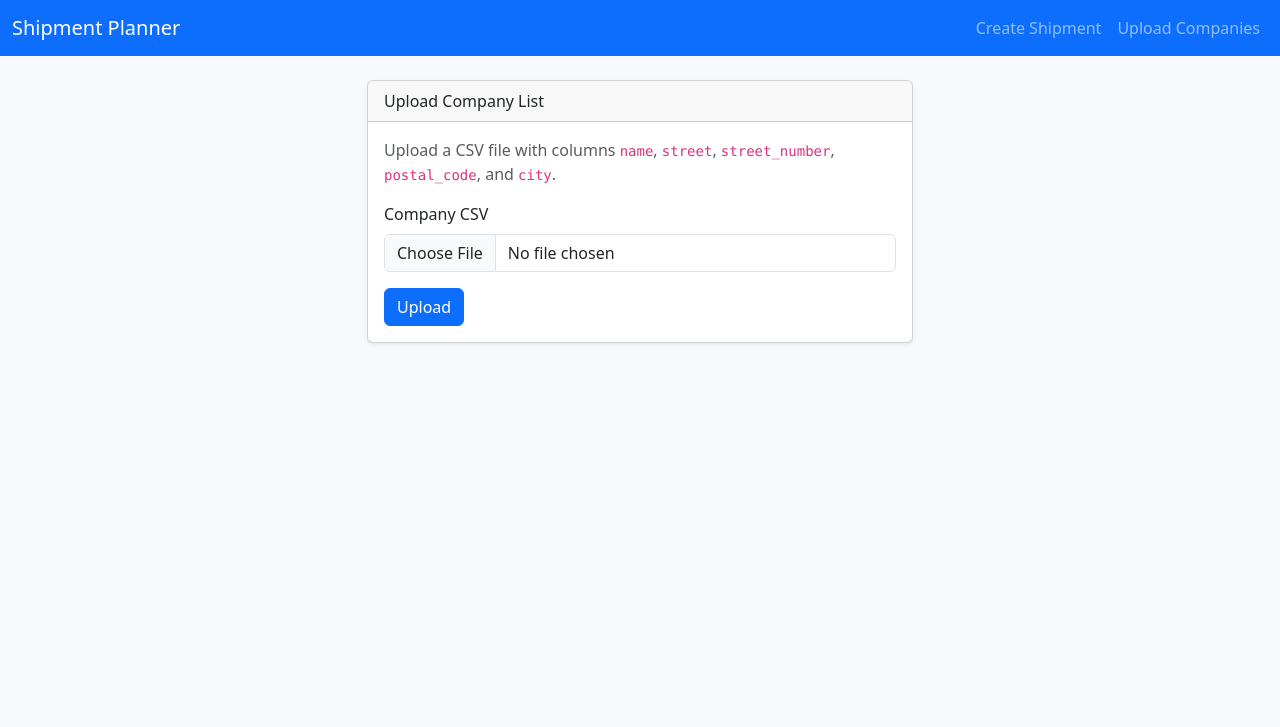
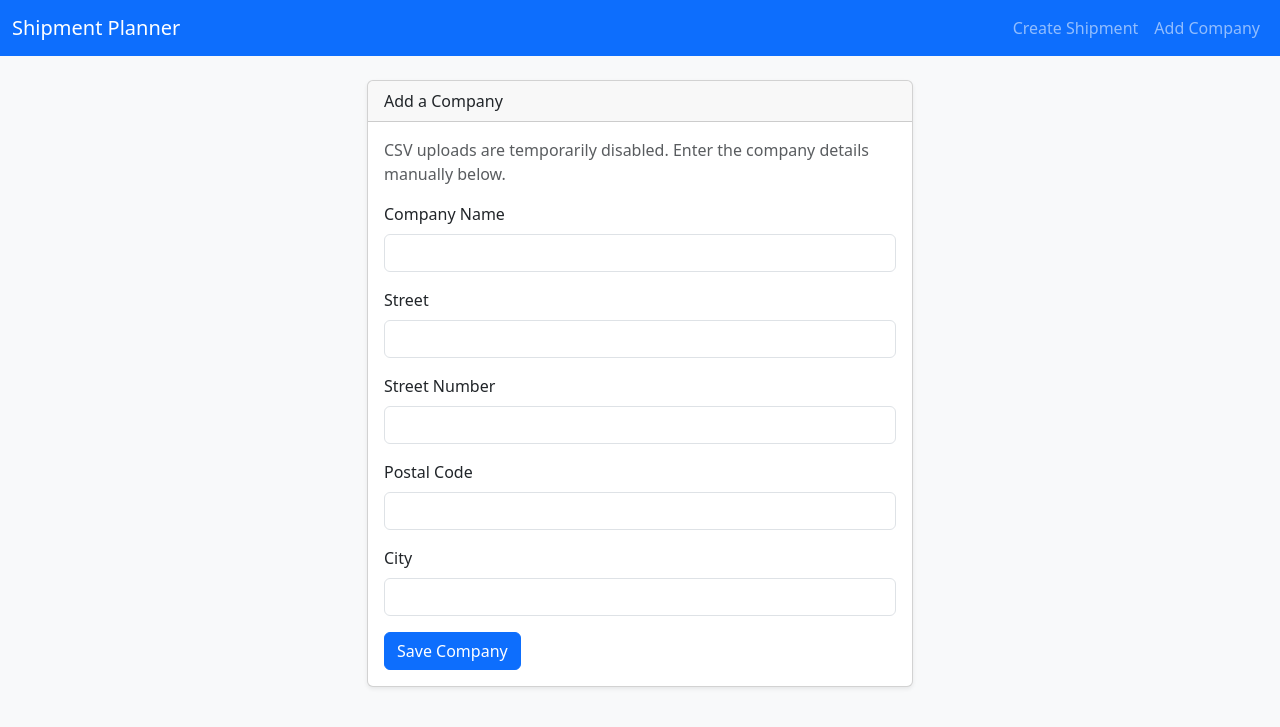
Before and after one commit to mistenes/excelemail, a Flask app: page /companies/upload in a window 1280 px wide. Shown: the top 727 px of the page. Run offline with Flask 3, Linux system fonts and the light colour scheme; some libraries are stand-ins or nearby versions.

Commit message:
Replace CSV import with manual company form

```diff
--- a/app/routes.py
+++ b/app/routes.py
@@ -1,6 +1,4 @@
-import csv
 from datetime import datetime
-from io import TextIOWrapper
 
 from flask import (
     Blueprint,
@@ -95,64 +93,52 @@ def create_shipment():
 
 @bp.route("/companies/upload", methods=["GET", "POST"])
 def upload_companies():
+    if not current_app.config.get("COMPANY_SCHEMA_CHECKED"):
+        ensure_company_schema(current_app)
+
     if request.method == "POST":
-        if not current_app.config.get("COMPANY_SCHEMA_CHECKED"):
-            ensure_company_schema(current_app)
+        fields = ["name", "street", "street_number", "postal_code", "city"]
+        company_data = {field: request.form.get(field, "").strip() for field in fields}
+        missing = [field for field, value in company_data.items() if not value]
 
-        file = request.files.get("file")
-        if not file or file.filename == "":
-            flash("Please choose a CSV file to upload.", "error")
+        if missing:
+            flash(
+                "All company details are required (name, street, street number, postal code, city).",
+                "error",
+            )
             return redirect(url_for("main.upload_companies"))
 
-        file.stream.seek(0)
-        csv_file = TextIOWrapper(file.stream, encoding="utf-8")
-        reader = csv.DictReader(csv_file)
-        rows = [
-            {k.lower(): (v or "").strip() for k, v in row.items() if k}
-            for row in reader
-        ]
+        try:
+            existing = Company.query.filter_by(name=company_data["name"]).first()
+        except ProgrammingError as exc:
+            current_app.logger.warning(
+                "Company lookup failed; attempting schema upgrade", exc_info=exc
+            )
+            db.session.rollback()
+            ensure_company_schema(current_app)
+            existing = Company.query.filter_by(name=company_data["name"]).first()
 
-        def import_companies(entries):
-            added = 0
-            skipped = 0
+        if existing:
+            flash("A company with this name already exists.", "info")
+            return redirect(url_for("main.upload_companies"))
 
-            for normalized in entries:
-                name = normalized.get("name")
-                street = normalized.get("street")
-                street_number = normalized.get("street_number")
-                postal_code = normalized.get("postal_code")
-                city = normalized.get("city")
-
-                if not all([name, street, street_number, postal_code, city]):
-                    skipped += 1
-                    continue
-
-                if Company.query.filter_by(name=name).first():
-                    skipped += 1
-                    continue
-
-                company = Company(
-                    name=name,
-                    street=street,
-                    street_number=street_number,
-                    postal_code=postal_code,
-                    city=city,
-                )
-                db.session.add(company)
-                added += 1
-
-            return added, skipped
+        def create_company():
+            return Company(
+                name=company_data["name"],
+                street=company_data["street"],
+                street_number=company_data["street_number"],
+                postal_code=company_data["postal_code"],
+                city=company_data["city"],
+            )
 
         try:
-            added, skipped = import_companies(rows)
+            db.session.add(create_company())
             db.session.commit()
         except ProgrammingError as exc:
             current_app.logger.warning(
-                "Company upload failed; attempting schema upgrade", exc_info=exc
+                "Company create failed; attempting schema upgrade", exc_info=exc
             )
             db.session.rollback()
-            db.session.close()
-
             if not ensure_company_schema(current_app):
                 flash(
                     "Could not adjust the company table automatically. Please retry later.",
@@ -161,23 +147,20 @@ def upload_companies():
                 return redirect(url_for("main.upload_companies"))
 
             try:
-                added, skipped = import_companies(rows)
+                db.session.add(create_company())
                 db.session.commit()
             except ProgrammingError as exc2:  # pragma: no cover - defensive logging
                 current_app.logger.exception(
-                    "Company upload failed again after schema upgrade", exc_info=exc2
+                    "Company create failed again after schema upgrade", exc_info=exc2
                 )
                 db.session.rollback()
                 flash(
-                    "Upload failed because the company table is still out of date.",
+                    "Saving the company failed because the table is still out of date.",
                     "error",
                 )
                 return redirect(url_for("main.upload_companies"))
 
-        flash(
-            f"Upload complete. Added {added} companies, skipped {skipped}.",
-            "success" if added else "info",
-        )
+        flash("Company added successfully.", "success")
         return redirect(url_for("main.index"))
 
     return render_template("upload.html")
--- a/app/templates/base.html
+++ b/app/templates/base.html
@@ -13,7 +13,7 @@
         <a class="navbar-brand" href="{{ url_for('main.index') }}">Shipment Planner</a>
         <div class="navbar-nav">
           <a class="nav-link" href="{{ url_for('main.index') }}">Create Shipment</a>
-          <a class="nav-link" href="{{ url_for('main.upload_companies') }}">Upload Companies</a>
+          <a class="nav-link" href="{{ url_for('main.upload_companies') }}">Add Company</a>
         </div>
       </div>
     </nav>
--- a/app/templates/index.html
+++ b/app/templates/index.html
@@ -7,7 +7,9 @@
         <div class="card-header">New Shipment</div>
         <div class="card-body">
           {% if not companies %}
-            <p class="text-muted">Upload companies before creating shipments.</p>
+            <p class="text-muted">Add at least one company before creating shipments.</p>
+            <a class="btn btn-outline-primary" href="{{ url_for('main.upload_companies') }}">Add your first company</a>
+            <hr>
           {% else %}
             <form method="post" action="{{ url_for('main.create_shipment') }}">
               <div class="mb-3">
--- a/app/templates/upload.html
+++ b/app/templates/upload.html
@@ -1,22 +1,36 @@
 {% extends 'base.html' %}
-{% block title %}Upload Companies{% endblock %}
+{% block title %}Add Company{% endblock %}
 {% block content %}
   <div class="row justify-content-center">
     <div class="col-lg-6">
       <div class="card">
-        <div class="card-header">Upload Company List</div>
+        <div class="card-header">Add a Company</div>
         <div class="card-body">
           <p class="text-muted">
-            Upload a CSV file with columns
-            <code>name</code>, <code>street</code>, <code>street_number</code>,
-            <code>postal_code</code>, and <code>city</code>.
+            CSV uploads are temporarily disabled. Enter the company details manually below.
           </p>
-          <form method="post" enctype="multipart/form-data">
+          <form method="post">
             <div class="mb-3">
-              <label for="file" class="form-label">Company CSV</label>
-              <input class="form-control" type="file" id="file" name="file" accept=".csv" required>
+              <label for="name" class="form-label">Company Name</label>
+              <input class="form-control" type="text" id="name" name="name" required>
             </div>
-            <button type="submit" class="btn btn-primary">Upload</button>
+            <div class="mb-3">
+              <label for="street" class="form-label">Street</label>
+              <input class="form-control" type="text" id="street" name="street" required>
+            </div>
+            <div class="mb-3">
+              <label for="street_number" class="form-label">Street Number</label>
+              <input class="form-control" type="text" id="street_number" name="street_number" required>
+            </div>
+            <div class="mb-3">
+              <label for="postal_code" class="form-label">Postal Code</label>
+              <input class="form-control" type="text" id="postal_code" name="postal_code" required>
+            </div>
+            <div class="mb-3">
+              <label for="city" class="form-label">City</label>
+              <input class="form-control" type="text" id="city" name="city" required>
+            </div>
+            <button type="submit" class="btn btn-primary">Save Company</button>
           </form>
         </div>
       </div>
```
Also changed, not shown: README.md.
